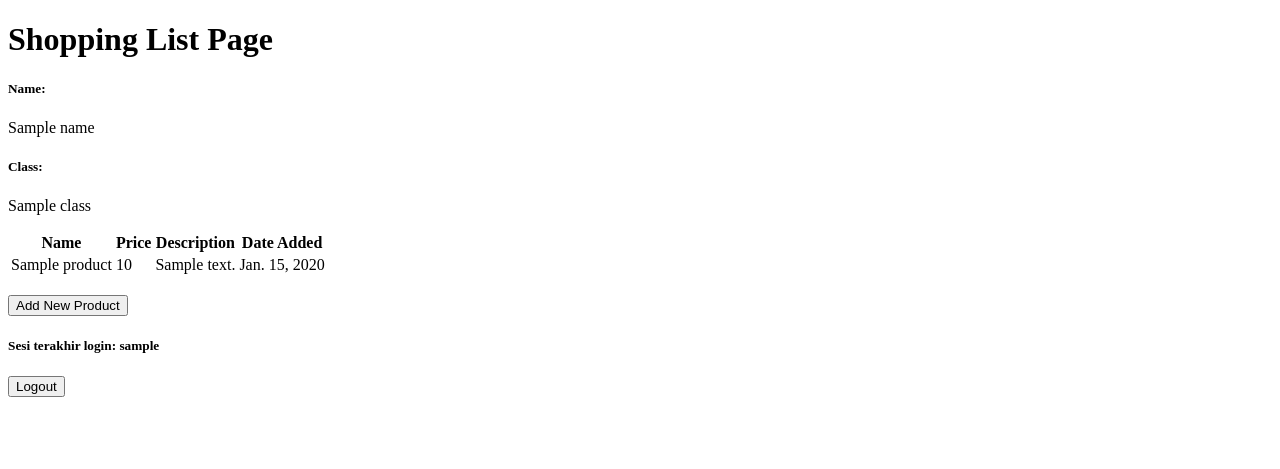
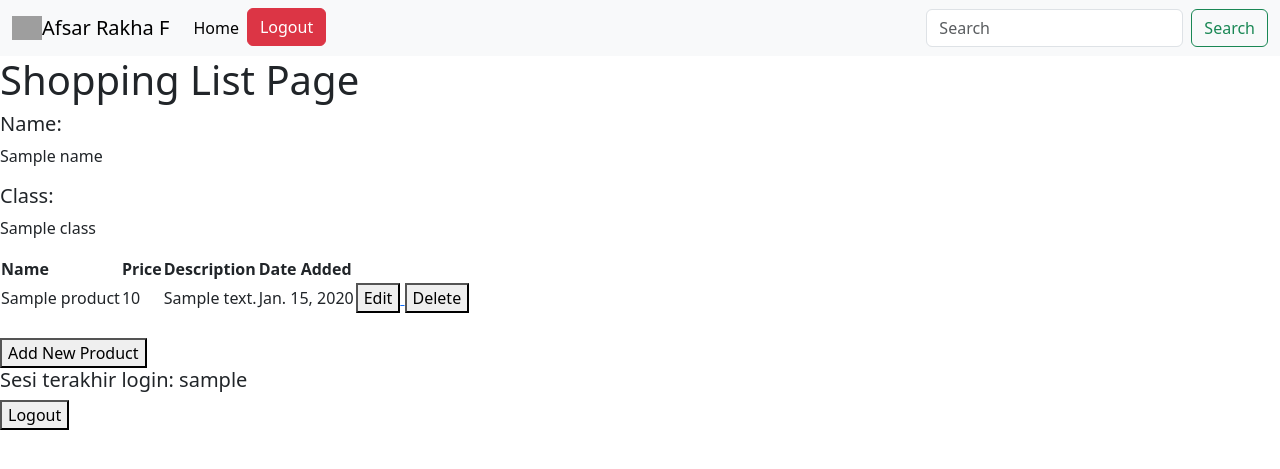
Before and after one commit to afsarakhaa/shopping-list, a Django app: template main/templates/main.html in a window 1280 px wide. Shown: the top 469 px of the page. Run offline with Django 4.2, Linux system fonts and the light colour scheme; tables that the repository leaves empty hold one stand-in row (values such as "Sample post"); the template is opened without the code that fills it: values that come from a table or form of the project are taken from there, most other values are stand-ins (such as "Sample title", 1, 10 or a date in 2020); grey boxes are pictures that could not be loaded.

Commit message:
Selesai Tutorial - 4

```diff
--- a/main/templates/main.html
+++ b/main/templates/main.html
@@ -1,6 +1,31 @@
 {% extends 'base.html' %}
 
 {% block content %}
+    <nav class="navbar navbar-expand-lg bg-body-tertiary">
+        <div class="container-fluid">
+        <img src="https://upload.wikimedia.org/wikipedia/id/c/c3/Bape.png" alt="Logo" width="30" height="24" class="d-inline-block align-text-top">
+        <a class="navbar-brand" href="#">Afsar Rakha F</a>
+        <button class="navbar-toggler" type="button" data-bs-toggle="collapse" data-bs-target="#navbarSupportedContent" aria-controls="navbarSupportedContent" aria-expanded="false" aria-label="Toggle navigation">
+            <span class="navbar-toggler-icon"></span>
+        </button>
+        <div class="collapse navbar-collapse" id="navbarSupportedContent">
+            <ul class="navbar-nav me-auto mb-2 mb-lg-0">
+            <li class="nav-item">
+                <a class="nav-link active" aria-current="page" href="#">Home</a>
+            </li>
+            <li class="nav-item">
+                <a href="{% url 'main:logout' %}" class="btn btn-danger">Logout</a>
+            </li>
+
+            </ul>
+            <form class="d-flex" role="search">
+                <input class="form-control me-2" type="search" placeholder="Search" aria-label="Search">
+                <button class="btn btn-outline-success" type="submit">Search</button>
+            </form>
+        </div>
+        </div>
+    </nav>
+
     <h1>Shopping List Page</h1>
 
     <h5>Name:</h5>
@@ -25,6 +50,19 @@
             <td>{{product.price}}</td>
             <td>{{product.description}}</td>
             <td>{{product.date_added}}</td>
+            <td>
+                <a href="{% url 'main:edit_product' product.pk %}">
+                    <button>
+                        Edit
+                    </button>
+                </a>
+                <a href="{% url 'main:delete_product' product.pk %}">
+                    <button>
+                        Delete
+                    </button>
+                </a>
+
+            </td>
         </tr>
     {% endfor %}
 </table>
--- a/main/urls.py
+++ b/main/urls.py
@@ -4,6 +4,8 @@
 from main.views import register #sesuaikan dengan nama fungsi yang dibuat
 from main.views import login_user #sesuaikan dengan nama fungsi yang dibuat
 from main.views import logout_user
+from main.views import edit_product
+from main.views import delete_product
 
 app_name = 'main'
 
@@ -17,5 +19,8 @@
     path('register/', register, name='register'), #sesuaikan dengan nama fungsi yang dibuat
     path('login/', login_user, name='login'), #sesuaikan dengan nama fungsi yang dibuat
     path('logout/', logout_user, name='logout'),
+    path('edit-product/<int:id>', edit_product, name='edit_product'),
+    path('delete/<int:id>', delete_product, name='delete_product'), # sesuaikan dengan nama fungsi yang dibuat
+
 
 ]
--- a/templates/base.html
+++ b/templates/base.html
@@ -2,13 +2,14 @@
 <!DOCTYPE html>
 <html lang="en">
     <head>
-        <meta charset="UTF-8" />
-        <meta
-            name="viewport"
-            content="width=device-width, initial-scale=1.0"
-        />
         {% block meta %}
+            <meta charset="UTF-8" />
+            <meta name="viewport" content="width=device-width, initial-scale=1">
         {% endblock meta %}
+        <link href="https://cdn.jsdelivr.net/npm/bootstrap@5.3.2/dist/css/bootstrap.min.css" rel="stylesheet" integrity="sha384-T3c6CoIi6uLrA9TneNEoa7RxnatzjcDSCmG1MXxSR1GAsXEV/Dwwykc2MPK8M2HN" crossorigin="anonymous">
+        <script src="https://code.jquery.com/jquery-3.6.0.min.js" integrity="sha384-KyZXEAg3QhqLMpG8r+J4jsl5c9zdLKaUk5Ae5f5b1bw6AUn5f5v8FZJoMxm6f5cH1" crossorigin="anonymous"></script>
+        <script src="https://cdn.jsdelivr.net/npm/@popperjs/core@2.11.8/dist/umd/popper.min.js" integrity="sha384-I7E8VVD/ismYTF4hNIPjVp/Zjvgyol6VFvRkX/vR+Vc4jQkC+hVqc2pM8ODewa9r" crossorigin="anonymous"></script>
+        <script src="https://cdn.jsdelivr.net/npm/bootstrap@5.3.2/dist/js/bootstrap.min.js" integrity="sha384-BBtl+eGJRgqQAUMxJ7pMwbEyER4l1g+O15P+16Ep7Q9Q+zqX6gSbd85u4mG4QzX+" crossorigin="anonymous"></script>
     </head>
 
     <body>
```
Also changed, not shown: main/templates/edit_product.html (added, +22 -0 lines), main/views.py (+23 -0 lines).
